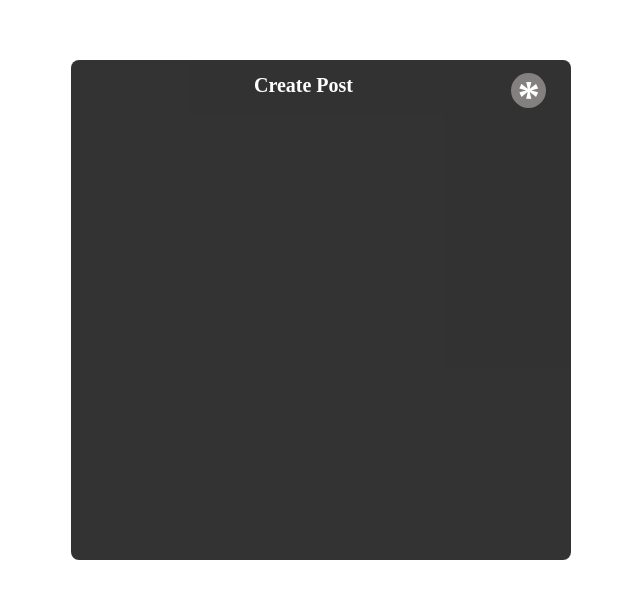
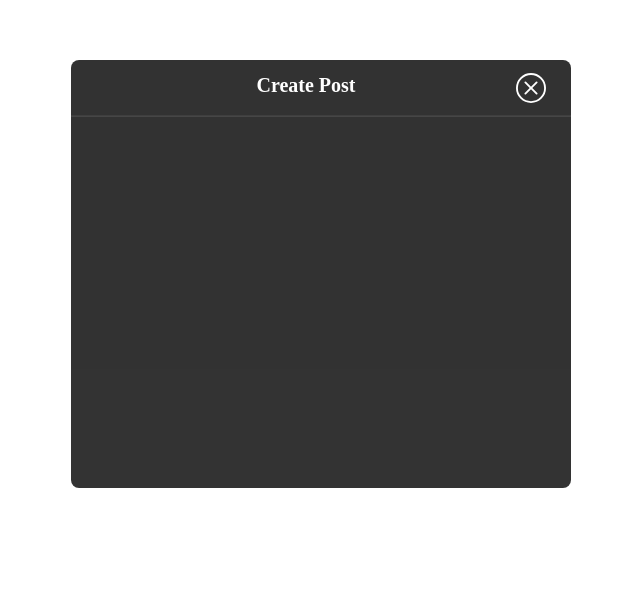
Before and after one commit to Bishal1998/web_class, a plain HTML site: page create/index.html in a window 1280 px wide. Shown: the part 140-738 px from the top of the page, without its empty margins (319-959 px from the left). Drawn offline with Linux system fonts and the light colour scheme.

Commit message:
close icon added

```diff
--- a/create/index.html
+++ b/create/index.html
@@ -12,9 +12,25 @@
       <div class="top">
         <div class="title">Create Post</div>
         <div class="bg">
-          <div class="close">*</div>
+          <svg
+            xmlns="http://www.w3.org/2000/svg"
+            width="30"
+            height="30"
+            fill="currentColor"
+            class="bi bi-x-circle"
+            viewBox="0 0 16 16"
+          >
+            <path
+              d="M8 15A7 7 0 1 1 8 1a7 7 0 0 1 0 14zm0 1A8 8 0 1 0 8 0a8 8 0 0 0 0 16z"
+            />
+            <path
+              d="M4.646 4.646a.5.5 0 0 1 .708 0L8 7.293l2.646-2.647a.5.5 0 0 1 .708.708L8.707 8l2.647 2.646a.5.5 0 0 1-.708.708L8 8.707l-2.646 2.647a.5.5 0 0 1-.708-.708L7.293 8 4.646 5.354a.5.5 0 0 1 0-.708z"
+            />
+          </svg>
         </div>
       </div>
+      <div class="profile"></div>
+      <hr />
     </div>
   </body>
 </html>
--- a/create/style.css
+++ b/create/style.css
@@ -6,46 +6,40 @@
 .container {
     background-color: black;
     width: 500px;
-    height: 500px;
+    height: 428px;
     margin: auto;
     margin-top: 200px;
     border-radius: 8px;
     opacity: 0.8;
+    color: white;
 }
 
 .top{
     display: flex;
     justify-content: space-between;
     align-items: center;
-    color: white;
     height: 50px;
     width: 90%;
+    margin: auto;
+}
+
+.title{
     margin: auto;
     font-size: 20px;
     font-weight: bold;
 }
 
-.title{
-    margin: auto;
+.bi{
+    margin-top: 10px;
+    cursor: pointer;
 }
 
-.bg{
-    margin-top: 10px;
-    background-color: rgb(103, 97, 97);
+.bi:hover{
+    background-color: rgb(163, 158, 158);
     border-radius: 50%;
-    height: 35px;
-    width: 35px;
-    cursor: pointer;
-    position: relative;
 }
 
-.close{
-    position: absolute;
-    font-size: 45px;
-    top: -3px;
-    left: 0.4rem;
+hr{
+    margin-top: 0.3rem;
+    opacity: 0.1;
 }
-
-.bg:hover{
-    background-color: rgb(163, 158, 158);
-}
```
